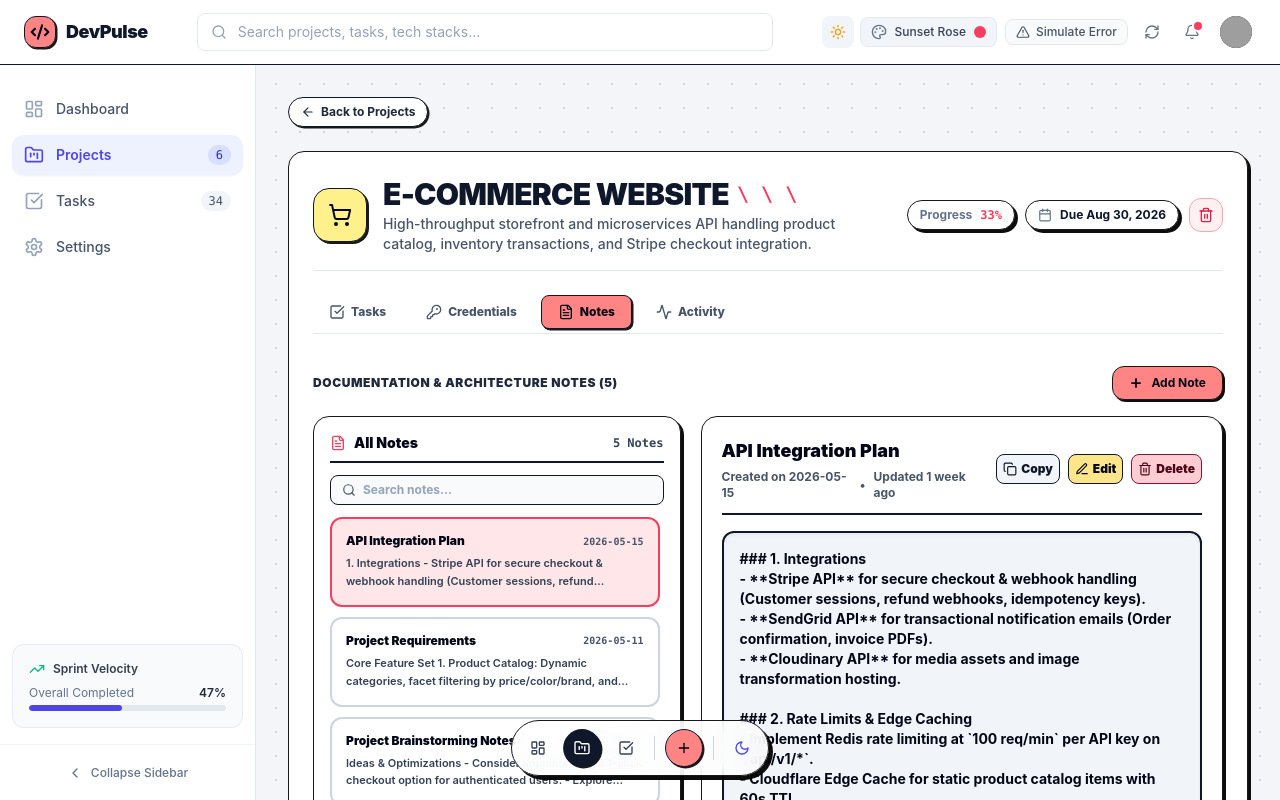
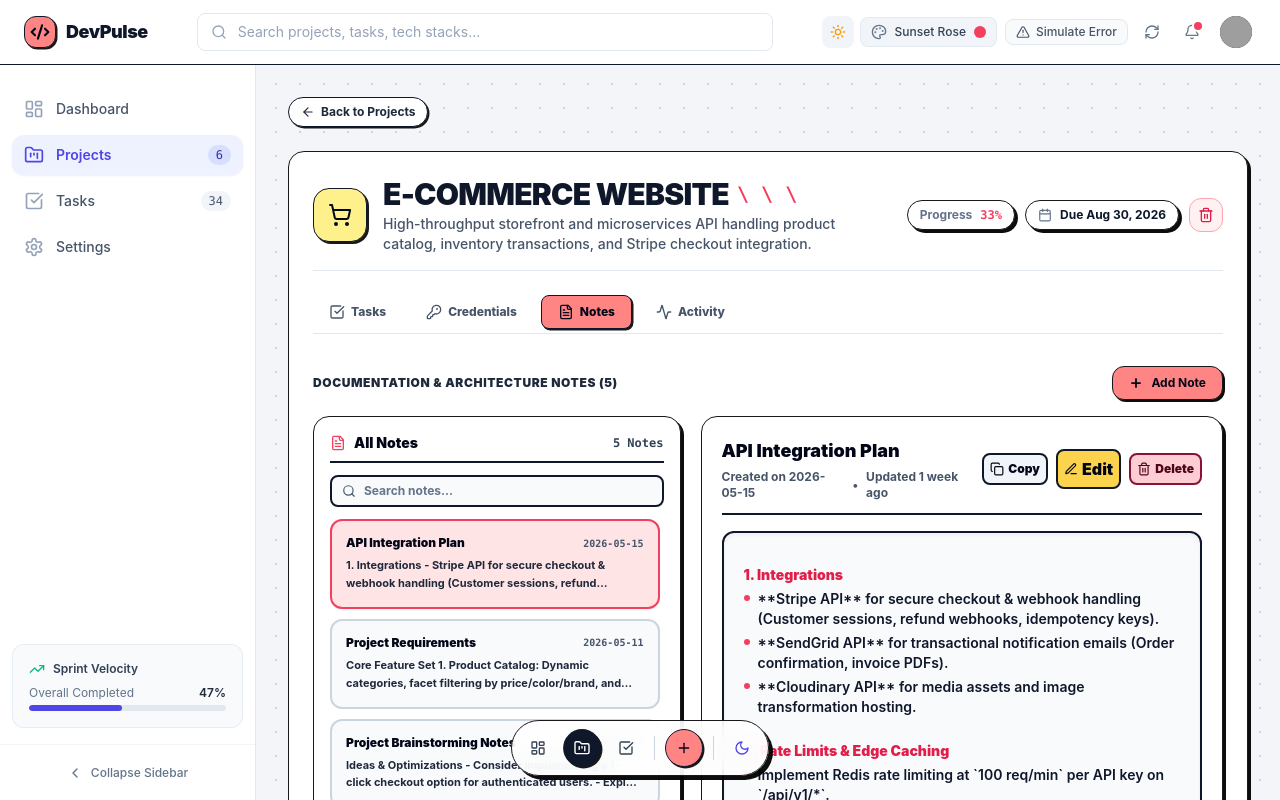
Before and after one commit to Akashhh8826/developer-productivity-dashboard, a Next.js app: page /projects/proj-1 in a window 1280 px wide. Shown: the top 800 px of the page. Built offline with nearby package versions, Linux system fonts and the light colour scheme; grey boxes are pictures that could not be loaded.

Commit message:
fix: resolve note reader and task color visibility issues in dark theme

```diff
--- a/components/projects/ProjectNotesTab.tsx
+++ b/components/projects/ProjectNotesTab.tsx
@@ -9,9 +9,6 @@
   Plus,
   Edit3,
   Trash2,
-  Calendar,
-  Tag,
-  CheckCircle2,
   Copy,
   Check,
 } from "lucide-react";
@@ -75,6 +72,65 @@
     setTimeout(() => setCopied(false), 2000);
   };
 
+  // Helper to render formatted markdown lines with high contrast in all themes
+  const renderFormattedContent = (content: string) => {
+    return content.split("\n").map((line, index) => {
+      const trimmed = line.trim();
+      if (!trimmed) {
+        return <div key={index} className="h-2" />;
+      }
+      if (trimmed.startsWith("### ")) {
+        return (
+          <h4
+            key={index}
+            className="text-sm font-black text-rose-600 dark:text-rose-400 mt-3 mb-1"
+          >
+            {trimmed.replace("### ", "")}
+          </h4>
+        );
+      }
+      if (trimmed.startsWith("## ")) {
+        return (
+          <h3
+            key={index}
+            className="text-base font-black text-slate-950 dark:text-white mt-4 mb-1"
+          >
+            {trimmed.replace("## ", "")}
+          </h3>
+        );
+      }
+      if (trimmed.startsWith("# ")) {
+        return (
+          <h2
+            key={index}
+            className="text-lg font-black text-slate-950 dark:text-white mt-4 mb-2"
+          >
+            {trimmed.replace("# ", "")}
+          </h2>
+        );
+      }
+      if (trimmed.startsWith("- ")) {
+        return (
+          <div
+            key={index}
+            className="flex items-start gap-2 text-xs sm:text-sm font-semibold text-slate-900 dark:text-slate-100 my-1 leading-relaxed"
+          >
+            <span className="w-1.5 h-1.5 rounded-full bg-rose-500 shrink-0 mt-1.5" />
+            <span>{trimmed.replace("- ", "")}</span>
+          </div>
+        );
+      }
+      return (
+        <p
+          key={index}
+          className="text-xs sm:text-sm font-semibold text-slate-900 dark:text-slate-100 leading-relaxed my-1"
+        >
+          {line}
+        </p>
+      );
+    });
+  };
+
   return (
     <div className="space-y-4">
       {/* Top Action Bar */}
@@ -97,9 +153,9 @@
       {/* Split 2-Column View */}
       <div className="grid grid-cols-1 lg:grid-cols-12 gap-5 items-start">
         {/* Left Column: All Notes Search & List (5 cols) */}
-        <div className="lg:col-span-5 neo-card p-4 space-y-3 bg-white dark:bg-slate-900 border-2 border-slate-900 dark:border-slate-700">
+        <div className="lg:col-span-5 neo-card p-4 space-y-3 bg-white dark:bg-[#161f30] border-2 border-slate-900 dark:border-slate-700">
           <div className="flex items-center justify-between border-b-2 pb-2 border-slate-900 dark:border-slate-700">
-            <h3 className="font-black text-sm text-slate-950 dark:text-slate-50 flex items-center gap-2">
+            <h3 className="font-black text-sm text-slate-950 dark:text-white flex items-center gap-2">
               <FileText className="w-4 h-4 text-rose-500" />
               <span>All Notes</span>
             </h3>
@@ -116,7 +172,7 @@
               value={searchQuery}
               onChange={(e) => setSearchQuery(e.target.value)}
               placeholder="Search notes..."
-              className="w-full pl-8 pr-3 py-1.5 text-xs font-bold text-slate-950 dark:text-slate-50 bg-slate-50 dark:bg-slate-800 border border-slate-900 dark:border-slate-700 rounded-lg focus:outline-none placeholder:text-slate-400 dark:placeholder:text-slate-500"
+              className="w-full pl-8 pr-3 py-1.5 text-xs font-bold text-slate-950 dark:text-white bg-slate-50 dark:bg-[#0d1424] border-2 border-slate-900 dark:border-slate-700 rounded-lg focus:outline-none placeholder:text-slate-500 dark:placeholder:text-slate-400"
             />
           </div>
 
@@ -133,19 +189,19 @@
                   }}
                   className={`p-3.5 rounded-xl border-2 transition-all cursor-pointer ${
                     isSelected
-                      ? "bg-rose-100/90 dark:bg-rose-950/80 border-rose-500 dark:border-rose-400 shadow-sm"
-                      : "bg-white dark:bg-slate-900 border-slate-300 dark:border-slate-700 hover:border-slate-900 dark:hover:border-slate-500"
+                      ? "bg-rose-100 dark:bg-rose-950/80 border-rose-500 dark:border-rose-400 shadow-sm"
+                      : "bg-slate-50 dark:bg-[#0d1424] border-slate-300 dark:border-slate-700 hover:border-slate-900 dark:hover:border-slate-500"
                   }`}
                 >
                   <div className="flex items-center justify-between mb-1.5">
-                    <h4 className="font-black text-xs text-slate-950 dark:text-slate-50 truncate flex-1">
+                    <h4 className="font-black text-xs text-slate-950 dark:text-white truncate flex-1">
                       {note.title}
                     </h4>
-                    <span className="text-[10px] font-mono font-bold text-slate-600 dark:text-slate-400 shrink-0 ml-2">
+                    <span className="text-[10px] font-mono font-bold text-slate-600 dark:text-slate-300 shrink-0 ml-2">
                       {note.createdAt}
                     </span>
                   </div>
-                  <p className="text-[11px] font-semibold text-slate-700 dark:text-slate-300 line-clamp-2 leading-relaxed">
+                  <p className="text-[11px] font-bold text-slate-800 dark:text-slate-200 line-clamp-2 leading-relaxed">
                     {note.content.replace(/[#*`]/g, "")}
                   </p>
                 </div>
@@ -153,7 +209,7 @@
             })}
 
             {filteredNotes.length === 0 && (
-              <div className="text-center py-10 text-xs font-bold text-slate-500 dark:text-slate-400">
+              <div className="text-center py-10 text-xs font-bold text-slate-600 dark:text-slate-400">
                 No notes found. Click &quot;Add Note&quot; to create one.
               </div>
             )}
@@ -161,13 +217,13 @@
         </div>
 
         {/* Right Column: Note Reader & Editor (7 cols) */}
-        <div className="lg:col-span-7 neo-card p-5 space-y-4 bg-white dark:bg-slate-900 border-2 border-slate-900 dark:border-slate-700">
+        <div className="lg:col-span-7 neo-card p-5 space-y-4 bg-white dark:bg-[#161f30] border-2 border-slate-900 dark:border-slate-700">
           {activeNote ? (
             <>
               {/* Note Header & Actions */}
               <div className="flex flex-col sm:flex-row sm:items-center justify-between gap-3 pb-3 border-b-2 border-slate-900 dark:border-slate-700">
                 <div>
-                  <h3 className="text-lg font-black text-slate-950 dark:text-slate-50">
+                  <h3 className="text-lg font-black text-slate-950 dark:text-white">
                     {activeNote.title}
                   </h3>
                   <div className="flex items-center gap-2 text-xs font-bold text-slate-600 dark:text-slate-400 mt-1">
@@ -181,7 +237,7 @@
                   <button
                     type="button"
                     onClick={() => handleCopy(activeNote.content)}
-                    className="p-1.5 rounded-lg border border-slate-900 dark:border-slate-600 bg-slate-100 dark:bg-slate-800 hover:bg-slate-200 text-slate-900 dark:text-slate-100 text-xs font-black transition-colors cursor-pointer flex items-center gap-1 shadow-xs"
+                    className="p-1.5 rounded-lg border-2 border-slate-900 dark:border-slate-600 bg-slate-100 dark:bg-[#0d1424] hover:bg-slate-200 text-slate-950 dark:text-white text-xs font-black transition-colors cursor-pointer flex items-center gap-1 shadow-xs"
                     title="Copy Content"
                   >
                     {copied ? <Check className="w-3.5 h-3.5 text-emerald-600 dark:text-emerald-400" /> : <Copy className="w-3.5 h-3.5" />}
@@ -193,7 +249,7 @@
                     onClick={() =>
                       isEditing ? handleSaveEdit() : handleStartEdit(activeNote)
                     }
-                    className="p-1.5 rounded-lg border border-slate-900 dark:border-slate-600 bg-amber-200 dark:bg-amber-600/50 hover:bg-amber-300 text-slate-950 dark:text-slate-50 text-xs font-black transition-colors cursor-pointer flex items-center gap-1 shadow-xs"
+                    className="p-1.5 rounded-lg border-2 border-slate-900 dark:border-slate-600 bg-amber-300 dark:bg-amber-500 hover:bg-amber-400 text-slate-950 font-black transition-colors cursor-pointer flex items-center gap-1 shadow-xs"
                   >
                     <Edit3 className="w-3.5 h-3.5" />
                     <span>{isEditing ? "Save" : "Edit"}</span>
@@ -204,7 +260,7 @@
                     onClick={() =>
                       handleDeleteNote(activeNote.id, activeNote.title)
                     }
-                    className="p-1.5 rounded-lg border border-rose-900 dark:border-rose-700 bg-rose-200 dark:bg-rose-950/80 hover:bg-rose-300 text-rose-950 dark:text-rose-200 text-xs font-black transition-colors cursor-pointer flex items-center gap-1 shadow-xs"
+                    className="p-1.5 rounded-lg border-2 border-rose-900 dark:border-rose-700 bg-rose-200 dark:bg-rose-900 hover:bg-rose-300 text-rose-950 dark:text-white text-xs font-black transition-colors cursor-pointer flex items-center gap-1 shadow-xs"
                   >
                     <Trash2 className="w-3.5 h-3.5" />
                     <span>Delete</span>
@@ -219,20 +275,20 @@
                     type="text"
                     value={editTitle}
                     onChange={(e) => setEditTitle(e.target.value)}
-                    className="w-full p-2.5 text-sm font-black text-slate-950 dark:text-slate-50 bg-slate-50 dark:bg-slate-800 border-2 border-slate-900 dark:border-slate-700 rounded-lg"
+                    className="w-full p-2.5 text-sm font-black text-slate-950 dark:text-white bg-slate-50 dark:bg-[#0d1424] border-2 border-slate-900 dark:border-slate-700 rounded-lg"
                     placeholder="Note Title"
                   />
                   <textarea
                     value={editContent}
                     onChange={(e) => setEditContent(e.target.value)}
                     rows={12}
-                    className="w-full p-3 font-mono text-xs font-bold text-slate-950 dark:text-slate-50 bg-slate-50 dark:bg-slate-800 border-2 border-slate-900 dark:border-slate-700 rounded-lg focus:outline-none"
+                    className="w-full p-3 font-mono text-xs font-bold text-slate-950 dark:text-white bg-slate-50 dark:bg-[#0d1424] border-2 border-slate-900 dark:border-slate-700 rounded-lg focus:outline-none"
                     placeholder="Write markdown note..."
                   />
                 </div>
               ) : (
-                <div className="p-4 rounded-xl bg-slate-100 dark:bg-slate-800 border-2 border-slate-900 dark:border-slate-700 text-xs sm:text-sm leading-relaxed space-y-2 whitespace-pre-line font-bold text-slate-950 dark:text-slate-50 shadow-inner">
-                  {activeNote.content}
+                <div className="p-5 rounded-xl bg-slate-50 dark:bg-[#0d1424] border-2 border-slate-900 dark:border-slate-700 shadow-inner">
+                  {renderFormattedContent(activeNote.content)}
                 </div>
               )}
             </>
--- a/components/projects/ProjectTasksTab.tsx
+++ b/components/projects/ProjectTasksTab.tsx
@@ -40,14 +40,14 @@
       {/* Tab Control Bar */}
       <div className="flex items-center justify-between">
         <div className="flex items-center gap-2">
-          <div className="flex items-center p-1 bg-white dark:bg-slate-900 border-2 border-slate-900 dark:border-slate-700 rounded-lg shadow-sm">
+          <div className="flex items-center p-1 bg-white dark:bg-[#161f30] border-2 border-slate-900 dark:border-slate-700 rounded-lg shadow-sm">
             <button
               type="button"
               onClick={() => setViewMode("list")}
               className={`p-1.5 rounded text-xs font-black transition-colors cursor-pointer flex items-center gap-1 ${
                 viewMode === "list"
                   ? "bg-[#ff8585] text-slate-950 shadow-xs"
-                  : "text-slate-700 dark:text-slate-300 hover:text-slate-950 dark:hover:text-slate-100"
+                  : "text-slate-700 dark:text-slate-200 hover:text-slate-950 dark:hover:text-white"
               }`}
             >
               <LayoutList className="w-3.5 h-3.5" />
@@ -59,7 +59,7 @@
               className={`p-1.5 rounded text-xs font-black transition-colors cursor-pointer flex items-center gap-1 ${
                 viewMode === "board"
                   ? "bg-[#ff8585] text-slate-950 shadow-xs"
-                  : "text-slate-700 dark:text-slate-300 hover:text-slate-950 dark:hover:text-slate-100"
+                  : "text-slate-700 dark:text-slate-200 hover:text-slate-950 dark:hover:text-white"
               }`}
             >
               <Kanban className="w-3.5 h-3.5" />
@@ -86,7 +86,7 @@
             return (
               <div
                 key={task.id}
-                className="neo-card p-3.5 flex flex-col sm:flex-row sm:items-center justify-between gap-3 bg-white dark:bg-slate-900 border-2 border-slate-900 dark:border-slate-700"
+                className="neo-card p-3.5 flex flex-col sm:flex-row sm:items-center justify-between gap-3 bg-white dark:bg-[#161f30] border-2 border-slate-900 dark:border-slate-700"
               >
                 <div className="flex items-center gap-3 min-w-0 flex-1">
                   <input
@@ -101,8 +101,8 @@
                     <p
                       className={`text-xs sm:text-sm font-black truncate ${
                         task.status === "done"
-                          ? "line-through text-slate-500 dark:text-slate-400"
-                          : "text-slate-950 dark:text-slate-50"
+                          ? "line-through text-slate-400 dark:text-slate-500"
+                          : "text-slate-950 dark:text-white"
                       }`}
                     >
                       {task.title}
@@ -124,11 +124,11 @@
                     onChange={(e) =>
                       updateTaskStatus(task.id, e.target.value as TaskStatus)
                     }
-                    className="text-xs font-black rounded-lg px-2.5 py-1 border-2 border-slate-900 dark:border-slate-600 bg-white dark:bg-slate-800 text-slate-950 dark:text-slate-50 cursor-pointer shadow-xs"
+                    className="text-xs font-black rounded-lg px-2.5 py-1 border-2 border-slate-900 dark:border-slate-600 bg-slate-50 dark:bg-[#0d1424] text-slate-950 dark:text-white cursor-pointer shadow-xs focus:outline-none"
                   >
-                    <option value="todo">To Do</option>
-                    <option value="in-progress">In Progress</option>
-                    <option value="done">Done</option>
+                    <option value="todo" className="bg-white dark:bg-slate-900 text-slate-950 dark:text-white">To Do</option>
+                    <option value="in-progress" className="bg-white dark:bg-slate-900 text-slate-950 dark:text-white">In Progress</option>
+                    <option value="done" className="bg-white dark:bg-slate-900 text-slate-950 dark:text-white">Done</option>
                   </select>
 
                   <div className="flex items-center gap-1.5 text-xs text-slate-700 dark:text-slate-300">
@@ -160,7 +160,7 @@
           })}
 
           {projectTasks.length === 0 && (
-            <div className="text-center py-12 neo-card p-6 text-slate-600 dark:text-slate-300 text-xs font-bold">
+            <div className="text-center py-12 neo-card p-6 text-slate-600 dark:text-slate-300 text-xs font-bold bg-white dark:bg-[#161f30]">
               No sprint tasks created for this project yet.
             </div>
           )}
@@ -186,16 +186,16 @@
             return (
               <div
                 key={colStatus}
-                className="neo-card p-3.5 bg-slate-50/90 dark:bg-slate-900/80 border-2 border-slate-900 dark:border-slate-700 space-y-3"
+                className="neo-card p-3.5 bg-slate-50 dark:bg-[#161f30] border-2 border-slate-900 dark:border-slate-700 space-y-3"
               >
                 <div className="flex items-center justify-between pb-2 border-b-2 border-slate-900 dark:border-slate-700">
                   <div className="flex items-center gap-2">
                     <span className={`w-3 h-3 rounded-full ${colColor} border border-slate-900`} />
-                    <span className="text-xs font-black uppercase tracking-wider text-slate-950 dark:text-slate-50">
+                    <span className="text-xs font-black uppercase tracking-wider text-slate-950 dark:text-white">
                       {colTitle}
                     </span>
                   </div>
-                  <span className="font-mono text-xs font-black px-2 py-0.5 rounded bg-white dark:bg-slate-800 border-2 border-slate-900 dark:border-slate-700 text-slate-950 dark:text-slate-50">
+                  <span className="font-mono text-xs font-black px-2 py-0.5 rounded bg-white dark:bg-[#0d1424] border-2 border-slate-900 dark:border-slate-700 text-slate-950 dark:text-white">
                     {colTasks.length}
                   </span>
                 </div>
--- a/components/tasks/TaskRow.tsx
+++ b/components/tasks/TaskRow.tsx
@@ -28,7 +28,7 @@
 
   return (
     <div
-      className={`group flex flex-col sm:flex-row sm:items-center justify-between gap-3 p-3.5 sm:px-4 sm:py-3.5 bg-white dark:bg-slate-900 border-2 border-slate-900 dark:border-slate-700 rounded-xl hover:shadow-[3px_3px_0px_rgba(0,0,0,0.9)] transition-all duration-150 ease-out ${
+      className={`group flex flex-col sm:flex-row sm:items-center justify-between gap-3 p-3.5 sm:px-4 sm:py-3.5 bg-white dark:bg-[#161f30] border-2 border-slate-900 dark:border-slate-700 rounded-xl hover:shadow-[3px_3px_0px_rgba(0,0,0,0.9)] transition-all duration-150 ease-out ${
         isDeleting ? "opacity-0 scale-95 duration-100" : ""
       }`}
     >
@@ -49,8 +49,8 @@
             <span
               className={`text-sm font-black transition-all duration-200 ${
                 task.status === "done"
-                  ? "line-through text-slate-500 dark:text-slate-400 font-normal"
-                  : "text-slate-950 dark:text-slate-50"
+                  ? "line-through text-slate-400 dark:text-slate-500 font-normal"
+                  : "text-slate-950 dark:text-white"
               }`}
             >
               {task.title}
@@ -64,7 +64,7 @@
                 e.stopPropagation();
                 setSelectedProjectId(task.projectId);
               }}
-              className="inline-flex items-center gap-1 text-xs text-slate-700 dark:text-slate-300 hover:text-rose-600 dark:hover:text-rose-400 font-bold mt-0.5 transition-colors"
+              className="inline-flex items-center gap-1 text-xs text-slate-700 dark:text-slate-300 hover:text-rose-600 dark:hover:text-rose-400 font-black mt-0.5 transition-colors"
             >
               <FolderKanban className="w-3.5 h-3.5 text-slate-600 dark:text-slate-400" />
               <span>{task.projectName}</span>
@@ -83,12 +83,12 @@
           onChange={(e) =>
             updateTaskStatus(task.id, e.target.value as TaskStatus)
           }
-          className="text-xs font-black rounded-lg px-2.5 py-1 border-2 border-slate-900 dark:border-slate-600 bg-white dark:bg-slate-800 text-slate-950 dark:text-slate-50 cursor-pointer shadow-xs focus:outline-none"
+          className="text-xs font-black rounded-lg px-2.5 py-1 border-2 border-slate-900 dark:border-slate-600 bg-white dark:bg-[#0d1424] text-slate-950 dark:text-white cursor-pointer shadow-xs focus:outline-none"
           aria-label={`Change status for task ${task.title}`}
         >
-          <option value="todo" className="bg-white dark:bg-slate-800 text-slate-950 dark:text-slate-50">To Do</option>
-          <option value="in-progress" className="bg-white dark:bg-slate-800 text-slate-950 dark:text-slate-50">In Progress</option>
-          <option value="done" className="bg-white dark:bg-slate-800 text-slate-950 dark:text-slate-50">Done</option>
+          <option value="todo" className="bg-white dark:bg-slate-900 text-slate-950 dark:text-white">To Do</option>
+          <option value="in-progress" className="bg-white dark:bg-slate-900 text-slate-950 dark:text-white">In Progress</option>
+          <option value="done" className="bg-white dark:bg-slate-900 text-slate-950 dark:text-white">Done</option>
         </select>
 
         {/* Assignee Avatar */}
```
